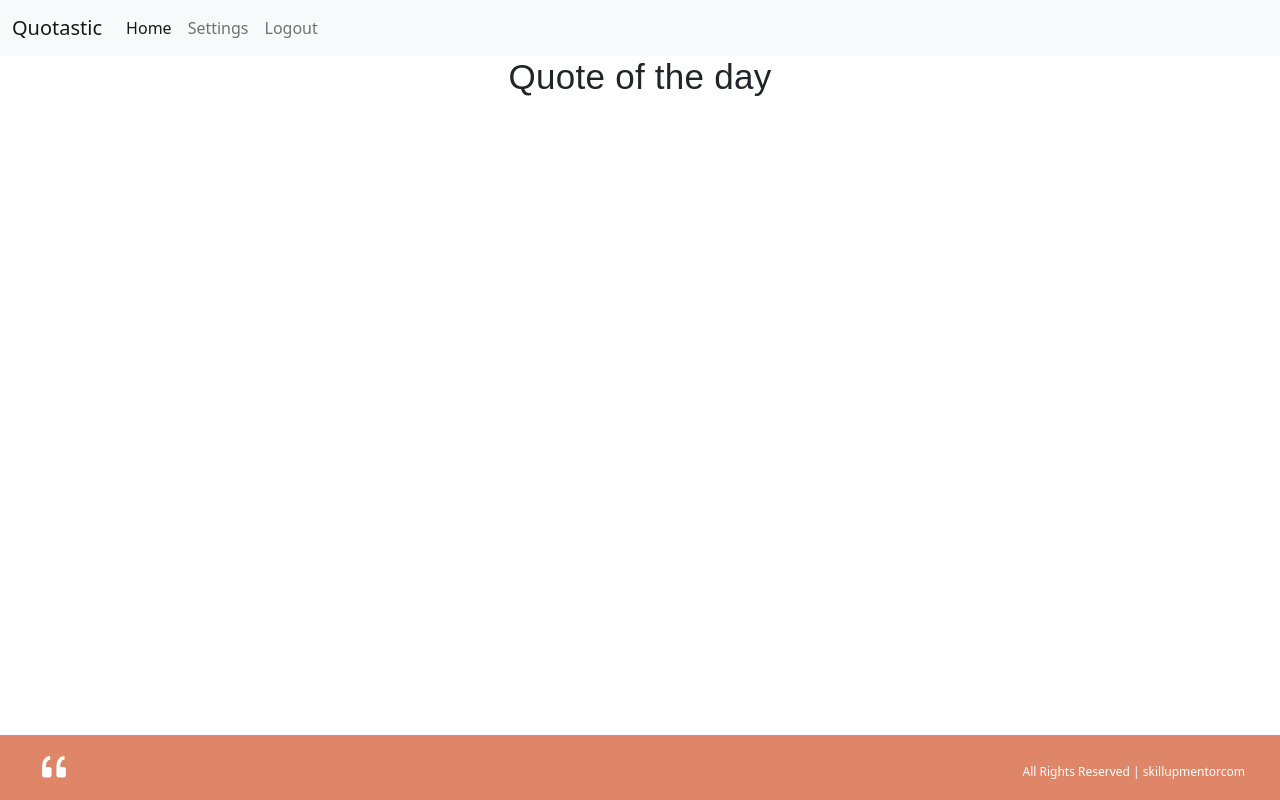
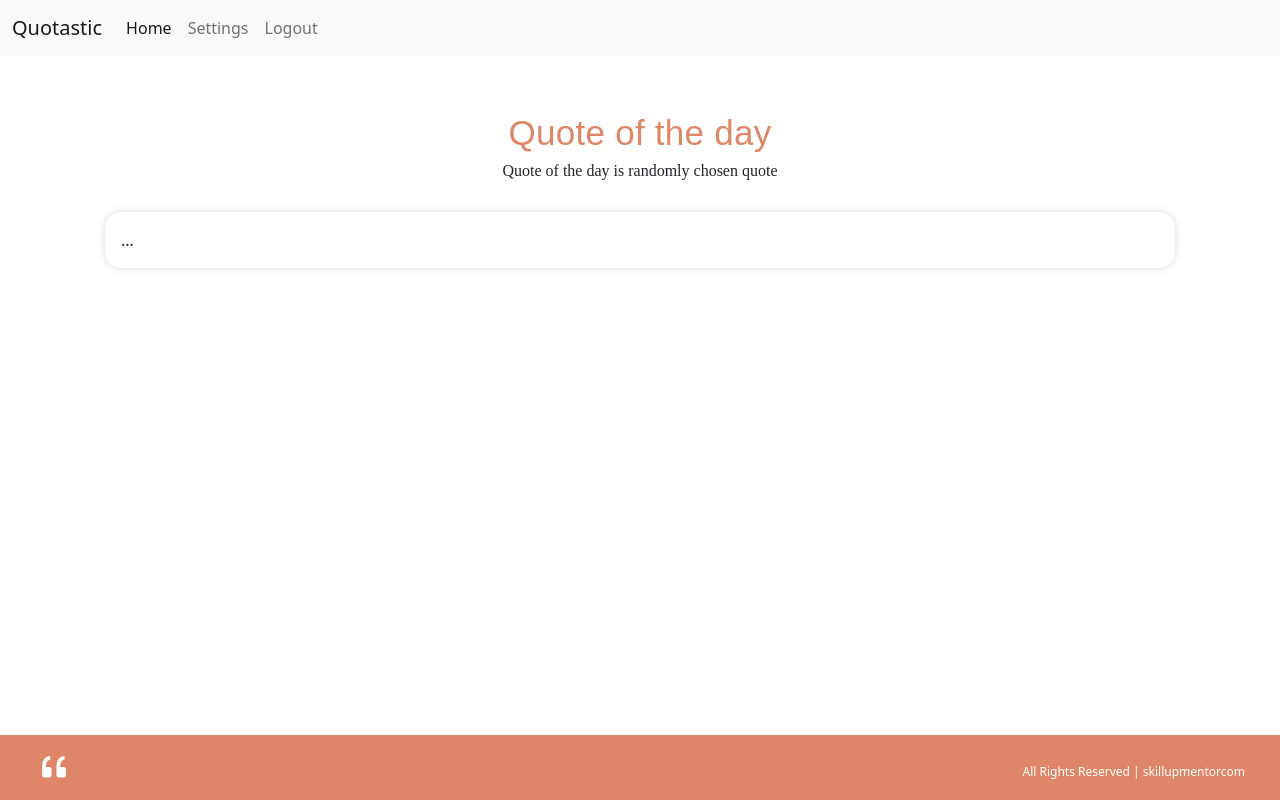
Before and after one commit to hktari/skillup-01-quotes-frontend, a React (Create React App) app: page / in a window 1280 px wide. Built offline with nearby package versions, Linux system fonts and the light colour scheme; data requests are answered from the project's data file.

Commit message:
section: quote of the day

```diff
--- a/src/components/LandingPage.tsx
+++ b/src/components/LandingPage.tsx
@@ -1,16 +1,39 @@
 import React, { useEffect, useState } from 'react'
 import authApi from '../services/authApi'
-import { User } from '../services/interface'
+import { Quote, User } from '../services/interface'
+import quotesApi from '../services/quotesApi'
+import QuoteComponent from './QuoteComponent'
 
 type LandingPageProps = {
     user: User
 }
 
 const LandingPage = ({ user }: LandingPageProps) => {
+
+    const [quoteOfTheDay, setQuoteOfTheDay] = useState<Quote | null>(null)
+
+    useEffect(() => {
+        async function fetchRandomQuote() {
+            setQuoteOfTheDay(await quotesApi.getRandomQuote())
+        }
+        fetchRandomQuote();
+    }, [true])
+
+    function QuoteOfTheDay() {
+        return (
+            <QuoteComponent quote={quoteOfTheDay}/>
+        )
+
+    }
+
     return (
         <div className="container">
             <section id="quote-of-the-day">
                 <h4>Quote of the day</h4>
+                <p className="text-body text-center">
+                    Quote of the day is randomly chosen quote
+                </p>
+                <QuoteOfTheDay />
             </section>
             <section id="most-liked-quotes">
 
--- a/src/scss/index.scss
+++ b/src/scss/index.scss
@@ -121,7 +121,7 @@ em {
   display: flex;
   flex-direction: row;
   align-items: center;
-  padding: 16px 32px 16px 16px;
+  padding: 16px 48px 16px 16px;
   gap: 21px;
 
   /* White */
@@ -213,3 +213,13 @@ em {
 /* -------------------------------------------------------------------------- */
 /*                                landing page                                */
 /* -------------------------------------------------------------------------- */
+
+#quote-of-the-day{
+  h4{
+    color: $primary-color;
+    margin-top: 56px;
+  }
+  .quote-card{
+    margin-top: 32px;
+  }
+}
--- a/src/services/quotesApi.ts
+++ b/src/services/quotesApi.ts
@@ -12,8 +12,15 @@ async function all(startIdx : number = 0, pageSize : number = 10) : Promise<Quot
     return quotes as Quote[];
 }
 
+async function getRandomQuote() : Promise<Quote> {
+    const quotes = await all();
+    let randIdx = Math.round(Math.random() * quotes.length)
+    return quotes[randIdx];
+}
+
 const quotesApi = {
-    all
+    all,
+    getRandomQuote
 }
 
 export default quotesApi;
```
